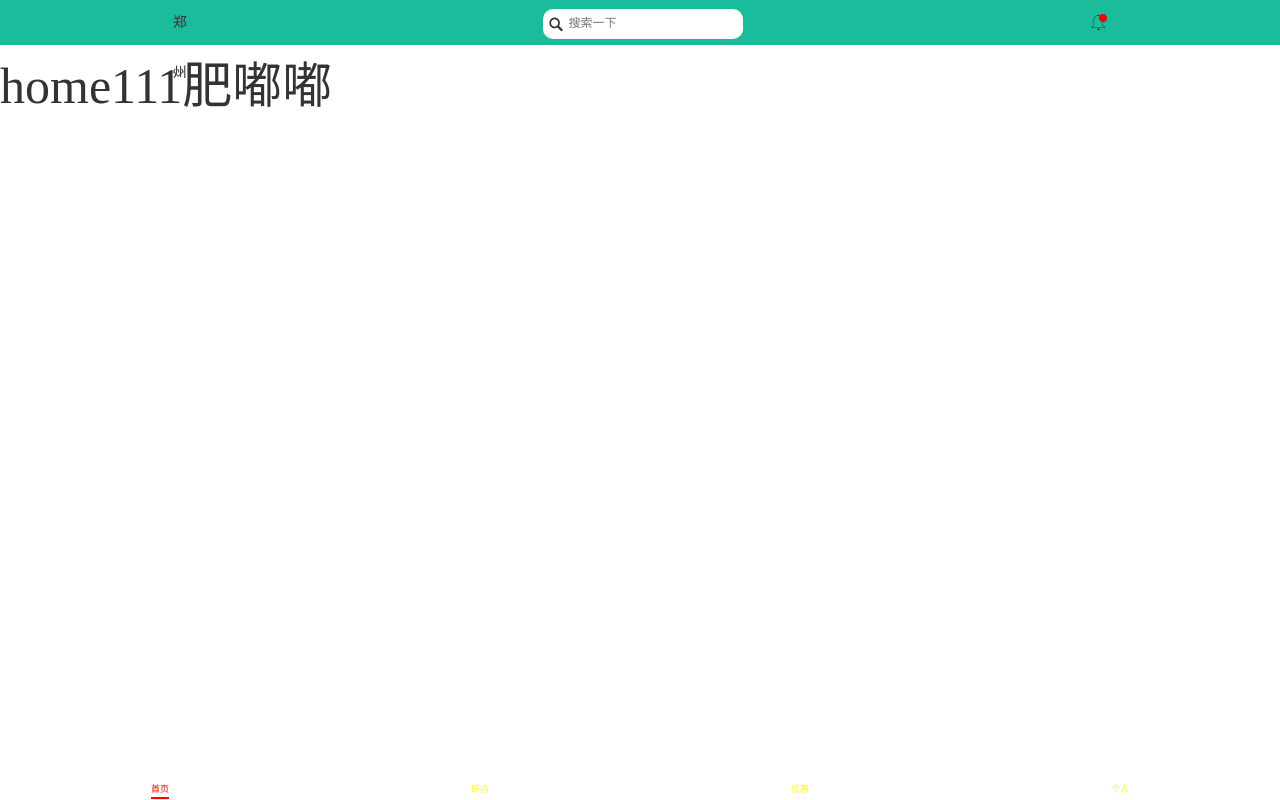
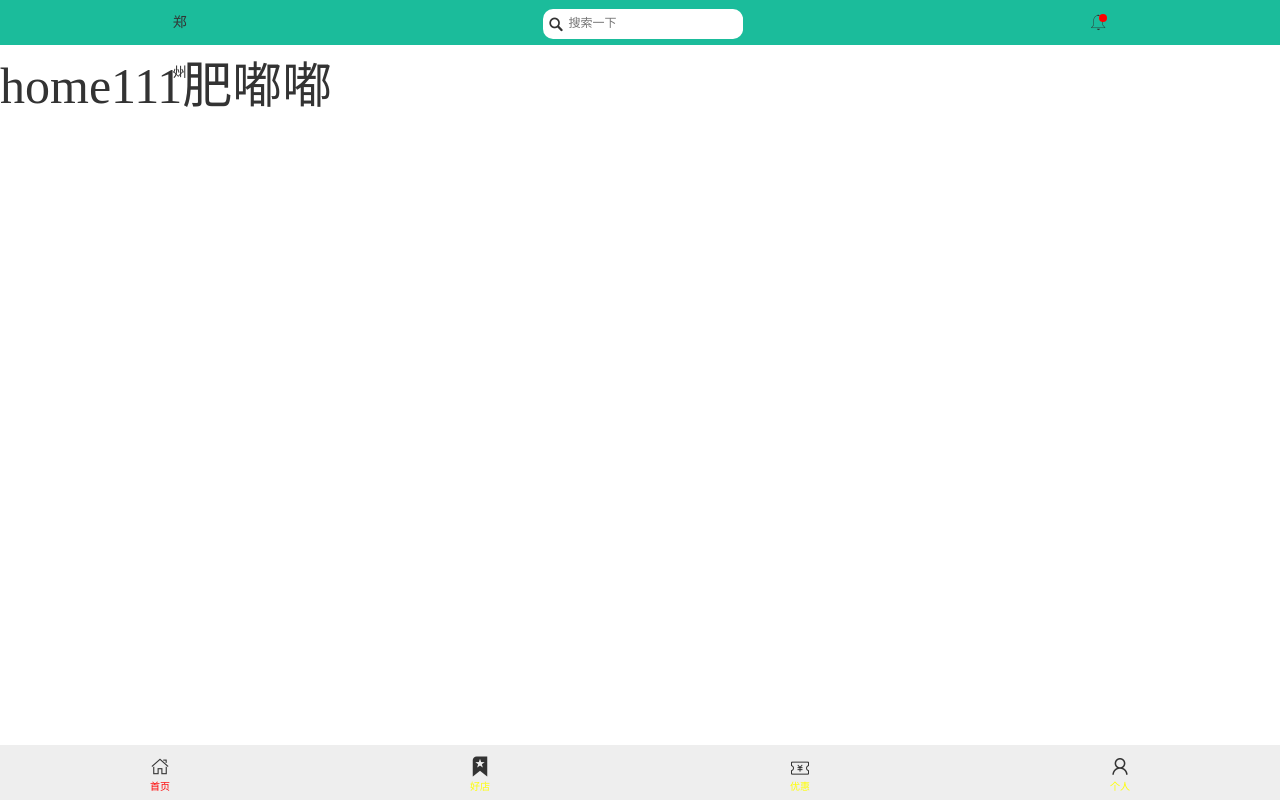
Before and after one commit to loklu52171/secondvue, a Vue app: page /#/home in a window 1280 px wide. Built offline with nearby package versions, Linux system fonts and the light colour scheme.

Commit message:
修改好底部导航的样式

```diff
--- a/src/components/tab/tab.vue
+++ b/src/components/tab/tab.vue
@@ -2,15 +2,19 @@
 <div class="container">
   <div class="tab">
     <router-link tag="div" class="tab-item" to="/home">
+      <i class="tab-i iconfont icon-shouye"></i>
       <span class="tab-link">首页</span>
     </router-link>
     <router-link tag="div" class="tab-item" to="/shop">
+      <i class="tab-i iconfont icon-tuijian"></i>
       <span class="tab-link">好店</span>
     </router-link>
     <router-link tag="div" class="tab-item" to="/discount">
+      <i class="tab-i iconfont icon-youhui"></i>
       <span class="tab-link">优惠</span>
     </router-link>
     <router-link tag="div" class="tab-item" to="/personal">
+      <i class="tab-i iconfont icon-wode"></i>
       <span class="tab-link">个人</span>
     </router-link>
   </div>
@@ -27,22 +31,28 @@
       width: 100%;
       bottom: 0;
       left: 0;
+      background-color: #eee;
     .tab{
       display: flex;
-      height: 0.44rem;
-      line-height: 0.44rem;
-      font-size: 0.18rem;
+      height: 1.1rem;
+      font-size: 0.24rem;
+      padding-top: 0.2rem;
+      box-sizing: border-box;
       .tab-item{
         flex: 1;
         text-align: center;
+        .tab-i{
+          display: block;
+          font-size: 0.4rem;
+        }
         .tab-link{
           padding-bottom: 0.05rem;
           color: yellow;
+          font-size: 0.2rem;
         }
         &.router-link-active{
           .tab-link{
             color:red;
-            border-bottom: 2px solid red;
           }
         }
       }
```
